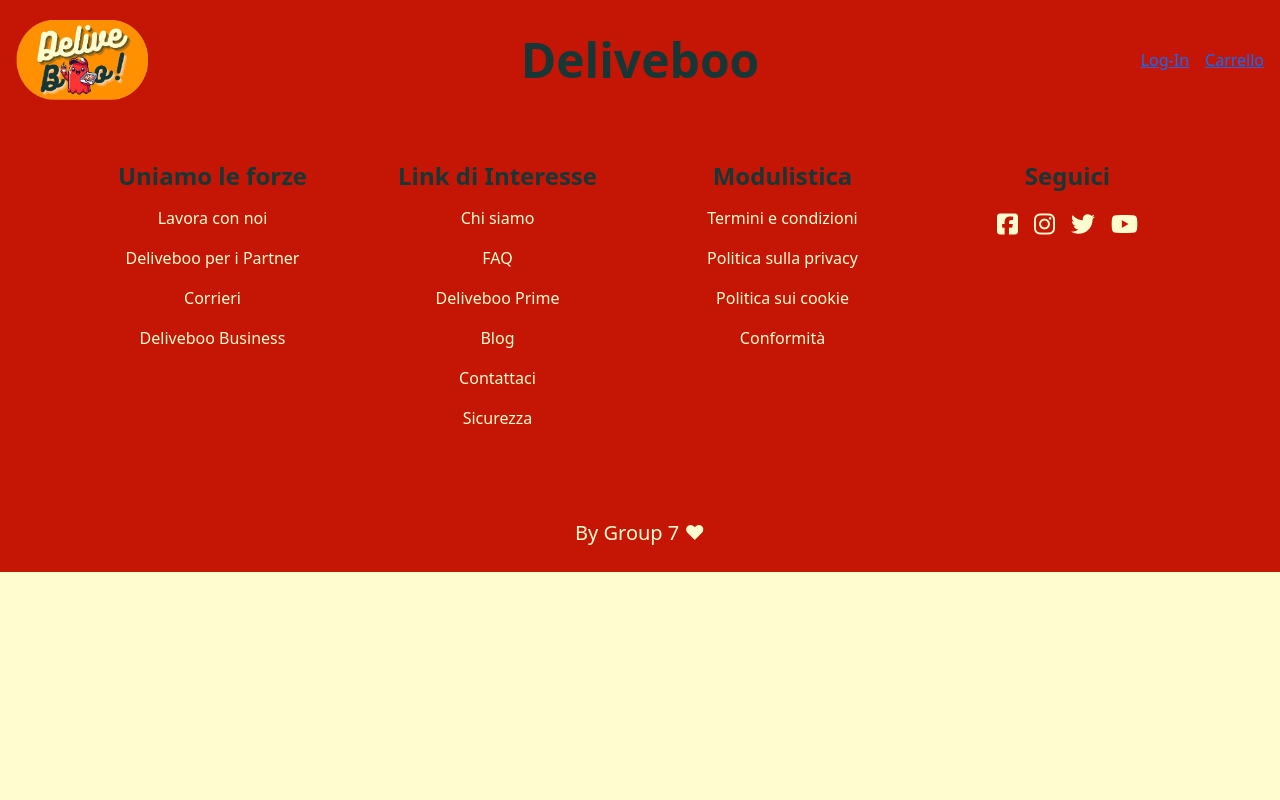
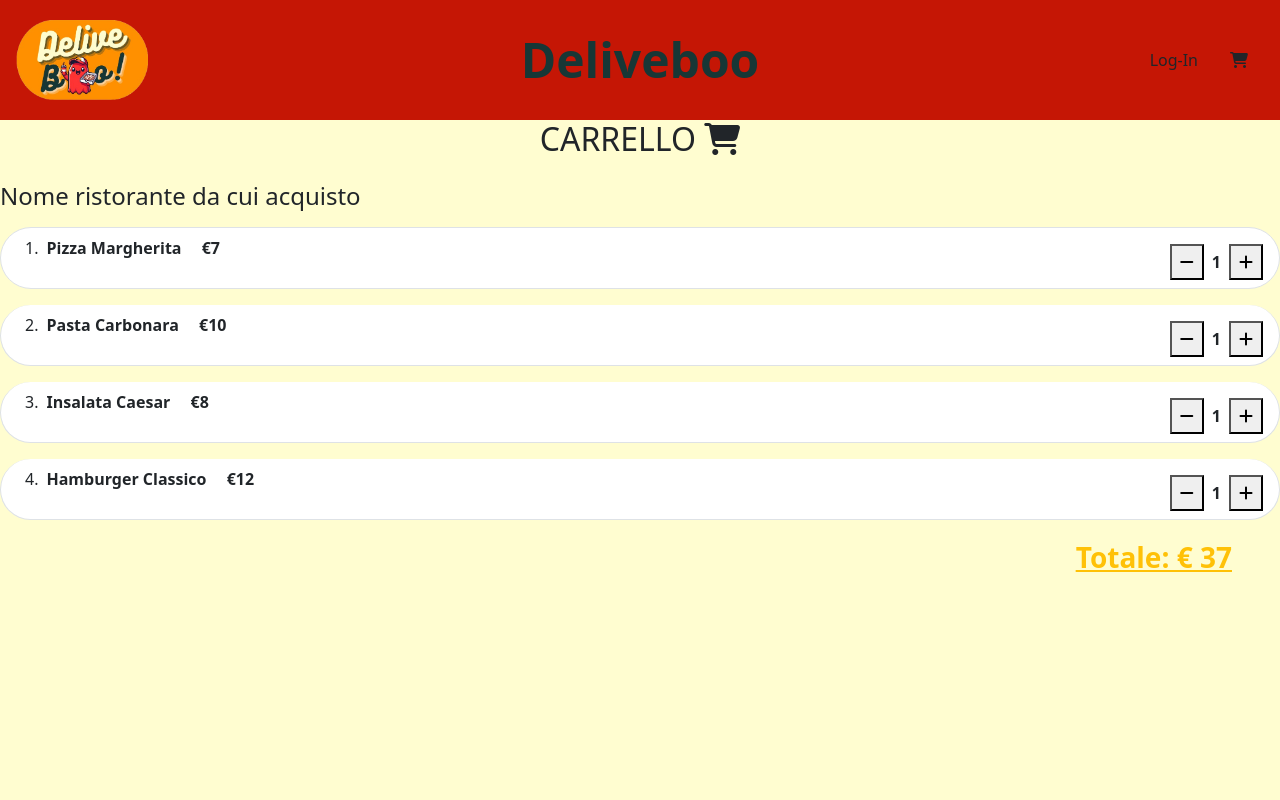
Before and after one commit to FedericoPiazzolla/vite-deliveboo, a Vue app: page /cart in a window 1280 px wide. Shown: the top 800 px of the page. Built offline with nearby package versions, Linux system fonts and the light colour scheme.

Commit message:
start: logi cart

```diff
--- a/src/App.vue
+++ b/src/App.vue
@@ -21,4 +21,8 @@ export default {
 
 <style lang="scss">
 @use "./scss/partials/variables" as *;
+
+main {
+  padding-top: 120px;
+}
 </style>
--- a/src/components/AppHeader.vue
+++ b/src/components/AppHeader.vue
@@ -36,7 +36,9 @@ export default {
           <a href="">Log-In</a>
         </li>
         <li>
-          <a href="">Carrello</a>
+          <a href="/cart">
+            <i class="fa-solid fa-cart-shopping"></i>
+          </a>
         </li>
       </ul>
       <!-- /nav menu per login e carrello -->
@@ -69,7 +71,12 @@ header {
   ul {
     width: 20%;
     li {
-      padding-left: 1rem;
+      padding: 0 1rem;
+
+      a {
+        text-decoration: none;
+        color: inherit;
+      }
     }
   }
 }
--- /dev/null
+++ b/src/data/store.js
@@ -0,0 +1,28 @@
+import { reactive } from 'vue';
+
+export const store = reactive({
+  apiUrl: "http://127.0.0.1:8000/",
+
+});
+
+// Salvo il carrello
+store.saveCart = saveCart;
+
+
+// Salvo il carrello in store
+function saveCart(cart) {
+  localStorage.setItem('cart', JSON.stringify(cart));
+}
+
+
+// Carico il carrello in store
+function loadCart() {
+  return JSON.parse(localStorage.getItem('cart')) || [];
+}
+
+
+// Aggiungo al carrello
+
+
+
+// Rimuovo dal carrello
--- a/src/pages/Cart.vue
+++ b/src/pages/Cart.vue
@@ -0,0 +1,107 @@
+<script>
+import { store } from '../data/store';
+
+export default {
+  name: 'Cart',
+
+  data() {
+    return {
+      store,
+      cartItems: {
+        product1: {
+          name: 'Pizza Margherita',
+          price: 7,
+          ingredients: 'Pomodoro, mozzarella, basilico',
+          quantity: 1
+        },
+        product2: {
+          name: 'Pasta Carbonara',
+          price: 10,
+          ingredients: 'Uova, pancetta, pecorino, pepe',
+          quantity: 1
+        },
+        product3: {
+          name: 'Insalata Caesar',
+          price: 8,
+          ingredients: 'Lattuga, crostini, parmigiano, salsa caesar',
+          quantity: 1
+        },
+        product4: {
+          name: 'Hamburger Classico',
+          price: 12,
+          ingredients: 'Manzo, formaggio, lattuga, pomodoro',
+          quantity: 1
+        }
+      }
+    }
+  },
+  methods: {
+    // Aggiungo una quantità del prodotto
+    addQuantity(dishKey) {
+      this.cartItems[dishKey].quantity++;
+    },
+
+    removeQuantity(dishKey) {
+      if (this.cartItems[dishKey].quantity > 1) {
+        this.cartItems[dishKey].quantity--;
+      } else {
+        // this.$delete(this.cartItems, dishKey);
+      }
+    },
+
+    // calcolo il totale
+    calcTotal() {
+      let total = 0;
+
+      for (const index in this.cartItems) {
+        total += this.cartItems[index].price * this.cartItems[index].quantity;
+      }
+
+      return total
+    }
+  }
+}
+</script>
+
+<template>
+  <section class="ms_cart-section">
+    <!-- carrello con lista ordinata dei prodotti, totale da pagare e bottoni -->
+    <section id="cart-container">
+
+      <h2 class="mb-4 text-uppercase text-center">Carrello <i class="fa-solid fa-cart-shopping"></i></h2>
+
+        <h4 class="mb-3">Nome ristorante da cui acquisto</h4>
+
+        <ol class="list-group list-group-numbered">
+          <li v-for="(product, index) in cartItems" :key="index" class="ps-4 rounded-5 mb-3 flex-column flex-md-row list-group-item d-flex justify-content-between align-items-start">
+            <div class="ms-md-2 me-auto">
+              <p class="fw-bold mb-1">
+                {{ product.name }}
+                <span class="ps-md-3 d-block d-md-inline">&euro;{{ product.price }}</span>
+              </p>
+            </div>
+            <div class="d-inline-block mt-2 mb-2 mb-md-0">
+              <button class="px-2 py-1" @click="removeQuantity(index)">
+                <i class="fa-solid fa-minus"></i>
+              </button>
+              <span class="px-2 fw-bold">{{ product.quantity }}</span>
+              <button class="px-2 py-1" @click="addQuantity(index)">
+                <i class="fa-solid fa-plus"></i>
+              </button>
+            </div>
+          </li>
+        </ol>
+
+        <div class="d-flex justify-content-end">
+          <p class="text-decoration-underline mb-3 text-warning px-5 fw-bolder fs-3">Totale: &euro; {{ calcTotal() }}</p>
+        </div>
+    </section>
+  </section>
+</template>
+
+<style lang="scss" scoped>
+
+.ms_cart-section {
+  min-height: 1000px;
+}
+</style>
--- a/src/router.js
+++ b/src/router.js
@@ -1,6 +1,7 @@
 import { createRouter, createWebHistory } from "vue-router";
 import Home from "./pages/Home.vue";
 import SingleRestaurant from "./pages/SingleRestaurant.vue";
+import Cart from "./pages/Cart.vue";
 
 const router = createRouter({
   history: createWebHistory(),
@@ -16,6 +17,11 @@ const router = createRouter({
       name: "singleRestaurant",
       component: SingleRestaurant,
     },
+    {
+      path: "/cart",
+      name: "cart",
+      component: Cart
+    },
   ],
 });
 
```
